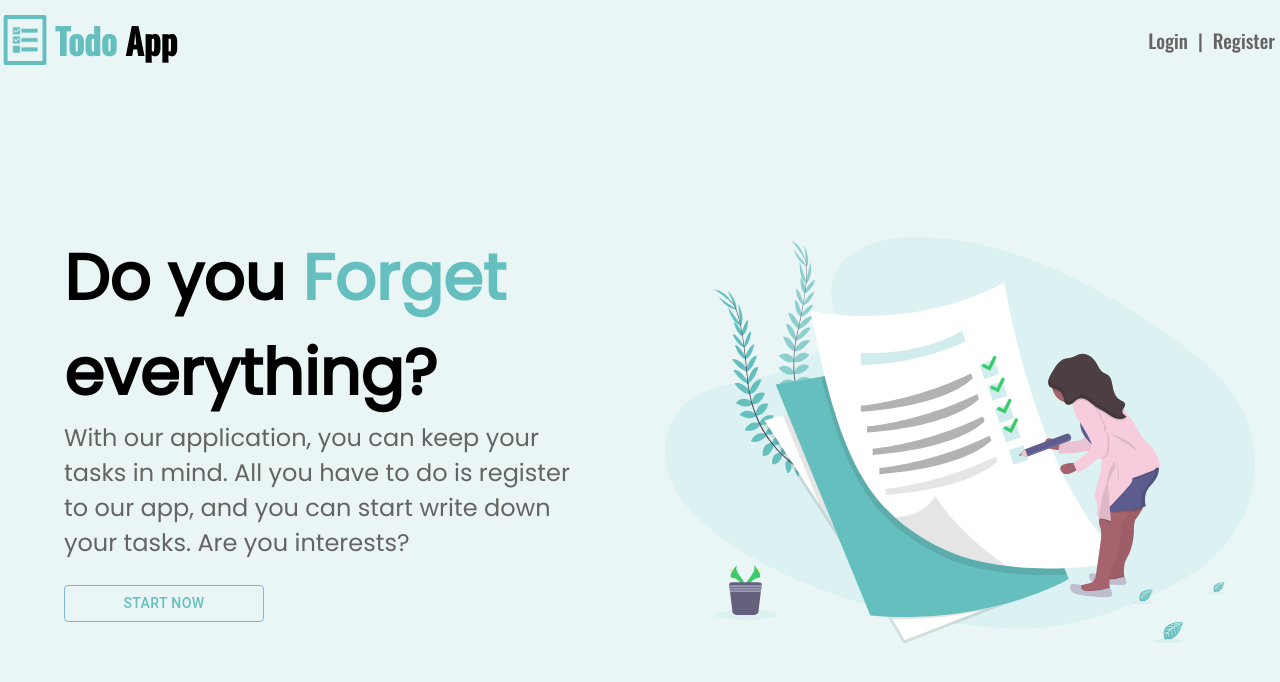
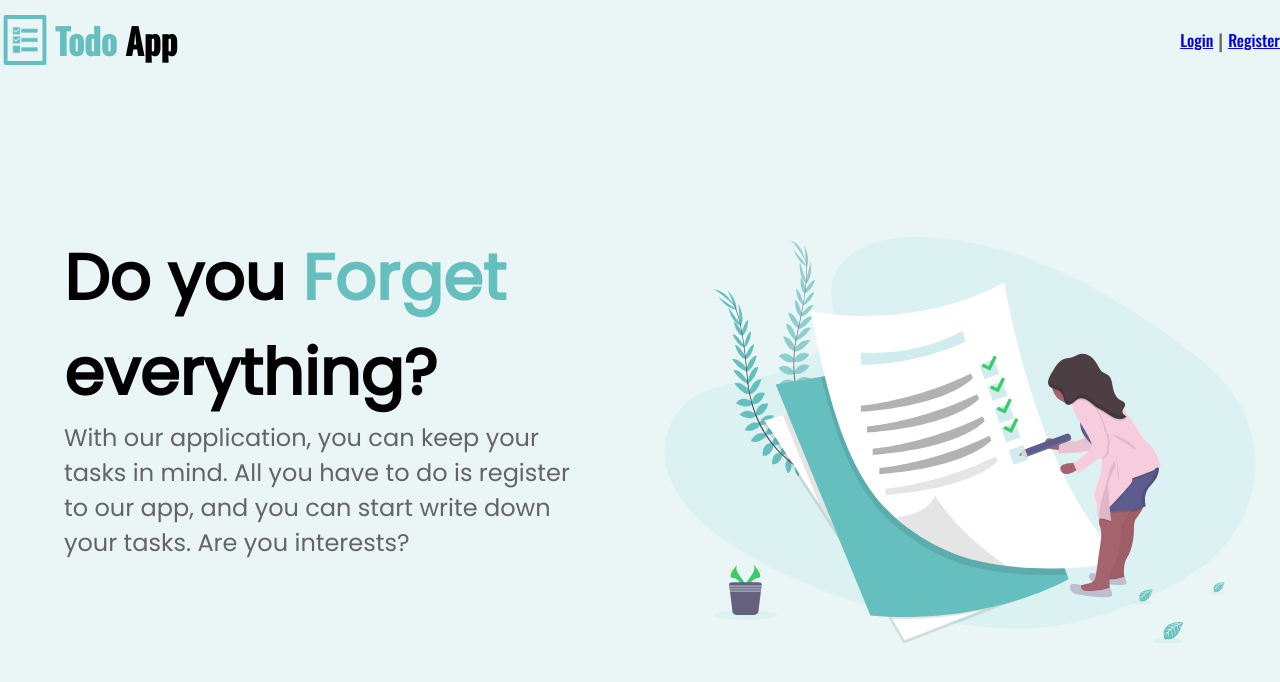
Before and after one commit to Gkristof96/Todo-app_v1.2, a React (Create React App) app: page / in a window 1280 px wide. Shown: the top 682 px of the page. Built offline with nearby package versions, Linux system fonts and the light colour scheme.

Commit message:
setup react router

```diff
--- a/package.json
+++ b/package.json
@@ -9,6 +9,7 @@
     "react": "^17.0.2",
     "react-dom": "^17.0.2",
     "react-icons": "^4.3.1",
+    "react-router-dom": "^6.0.2",
     "react-scripts": "4.0.3",
     "web-vitals": "^1.1.2"
   },
--- a/src/App.js
+++ b/src/App.js
@@ -1,24 +1,21 @@
-import { useState } from "react";
+import { BrowserRouter, Routes, Route } from "react-router-dom";
 import "./App.css";
+import SignIn from "./components/Auth/SignIn";
 import HeroText from "./components/HeroText";
-import Header from "./components/Layout/Header";
-import SVG from "./components/SVG";
+import Layout from "./components/Layout/Layout";
 import TodoManager from "./components/TodoManager";
 
 const App = () => {
-  const [isLoggedIn, setIsLoggedIn] = useState(false);
   return (
-    <div className='App'>
-      <Header loggedIn={isLoggedIn} setIsLoggedIn={setIsLoggedIn} />
-      <section>
-        <div className='content-wrapper'>
-          {isLoggedIn ? <TodoManager /> : <HeroText />}
-        </div>
-        <div className='svg-wrapper'>
-          <SVG />
-        </div>
-      </section>
-    </div>
+    <BrowserRouter>
+      <Layout>
+        <Routes>
+          <Route path='/*' element={<HeroText />} />
+          <Route path='/todos' element={<TodoManager />} />
+          <Route path='/signin' element={<SignIn />} />
+        </Routes>
+      </Layout>
+    </BrowserRouter>
   );
 };
 
--- /dev/null
+++ b/src/components/Auth/SignIn.js
@@ -0,0 +1,15 @@
+import React from "react";
+
+const handleLogin = () => {
+  console.log("login");
+};
+
+const SignIn = () => {
+  return (
+    <div>
+      <button onClick={() => handleLogin()}>SignIn</button>
+    </div>
+  );
+};
+
+export default SignIn;
--- a/src/components/HeroText.js
+++ b/src/components/HeroText.js
@@ -1,4 +1,3 @@
-import { Button } from "@mui/material";
 import { Fragment } from "react";
 import style from "./HeroText.module.css";
 
@@ -14,12 +13,6 @@ const HeroText = () => {
           do is register to our app, and you can start write down your tasks.
           Are you interests?{" "}
         </p>
-        <Button
-          variant='outlined'
-          sx={{ width: "200px", mt: "25px", color: "#66BFBF" }}
-        >
-          Start Now
-        </Button>
       </div>
     </Fragment>
   );
--- a/src/components/Layout/Header.js
+++ b/src/components/Layout/Header.js
@@ -1,4 +1,5 @@
 import React, { Fragment } from "react";
+import { Link } from "react-router-dom";
 import style from "./Header.module.css";
 
 const Header = ({ loggedIn, setIsLoggedIn }) => {
@@ -15,9 +16,9 @@ const Header = ({ loggedIn, setIsLoggedIn }) => {
           <span onClick={() => setIsLoggedIn(false)}>Logout</span>
         ) : (
           <Fragment>
-            <span onClick={() => setIsLoggedIn(true)}>Login</span>
+            <Link to='/signin'>Login</Link>
             <span>|</span>
-            <span>Register</span>
+            <Link to='/signup'>Register</Link>
           </Fragment>
         )}
       </nav>
--- /dev/null
+++ b/src/components/Layout/Layout.js
@@ -0,0 +1,20 @@
+import { Fragment, useState } from "react";
+import Header from "./Header";
+import SVG from "../SVG";
+
+const Layout = ({ children }) => {
+  const [isLoggedIn, setIsLoggedIn] = useState(false);
+  return (
+    <Fragment>
+      <Header loggedIn={isLoggedIn} setIsLoggedIn={setIsLoggedIn} />
+      <section>
+        <div className='content-wrapper'>{children}</div>
+        <div className='svg-wrapper'>
+          <SVG />
+        </div>
+      </section>
+    </Fragment>
+  );
+};
+
+export default Layout;
```
Also changed, not shown: 1 other file (tests, documents, lock files or other folders).
